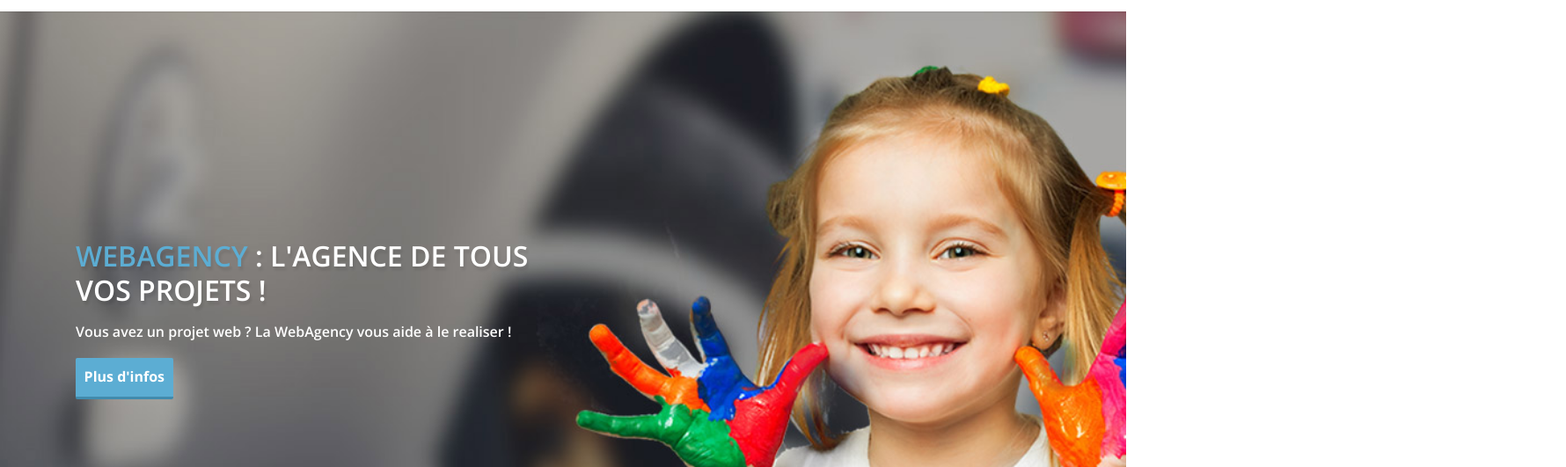
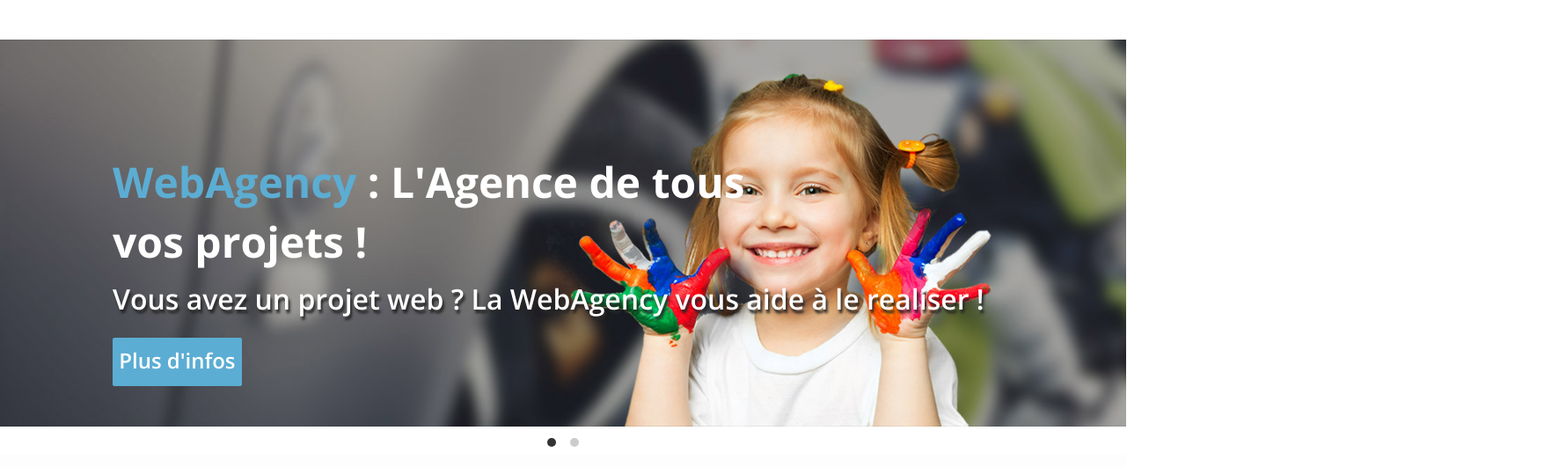
Before and after one commit to Lysdora/projetocr-1, a plain HTML site: page index.html in a window 1280 px wide. Shown: the part 115-646 px from the top of the page at 88% size, 1780 px wide, since content can reach past the window. Drawn offline with nearby package versions, Linux system fonts and the light colour scheme; some packages are replaced by stand-ins of ours; files whose address does not match are found by name.

Commit message:
upload slider and media queries

```diff
--- /dev/null
+++ b/css/flickity.css
@@ -0,0 +1,130 @@
+/*! Flickity v2.0.10
+http://flickity.metafizzy.co
+---------------------------------------------- */
+
+.flickity-enabled {
+  position: relative;
+}
+
+.flickity-enabled:focus { outline: none; }
+
+.flickity-viewport {
+  overflow: hidden;
+  position: relative;
+  height: 100%;
+}
+
+.flickity-slider {
+  position: absolute;
+  width: 100%;
+  height: 100%;
+}
+
+/* draggable */
+
+.flickity-enabled.is-draggable {
+  -webkit-tap-highlight-color: transparent;
+          tap-highlight-color: transparent;
+  -webkit-user-select: none;
+     -moz-user-select: none;
+      -ms-user-select: none;
+          user-select: none;
+}
+
+.flickity-enabled.is-draggable .flickity-viewport {
+  cursor: move;
+  cursor: -webkit-grab;
+  cursor: grab;
+}
+
+.flickity-enabled.is-draggable .flickity-viewport.is-pointer-down {
+  cursor: -webkit-grabbing;
+  cursor: grabbing;
+}
+
+/* ---- previous/next buttons ---- */
+
+.flickity-prev-next-button {
+  position: absolute;
+  top: 50%;
+  width: 44px;
+  height: 44px;
+  border: none;
+  border-radius: 50%;
+  background: white;
+  background: hsla(0, 0%, 100%, 0.75);
+  cursor: pointer;
+  /* vertically center */
+  -webkit-transform: translateY(-50%);
+          transform: translateY(-50%);
+}
+
+.flickity-prev-next-button:hover { background: white; }
+
+.flickity-prev-next-button:focus {
+  outline: none;
+  box-shadow: 0 0 0 5px #09F;
+}
+
+.flickity-prev-next-button:active {
+  opacity: 0.6;
+}
+
+.flickity-prev-next-button.previous { left: 10px; }
+.flickity-prev-next-button.next { right: 10px; }
+/* right to left */
+.flickity-rtl .flickity-prev-next-button.previous {
+  left: auto;
+  right: 10px;
+}
+.flickity-rtl .flickity-prev-next-button.next {
+  right: auto;
+  left: 10px;
+}
+
+.flickity-prev-next-button:disabled {
+  opacity: 0.3;
+  cursor: auto;
+}
+
+.flickity-prev-next-button svg {
+  position: absolute;
+  left: 20%;
+  top: 20%;
+  width: 60%;
+  height: 60%;
+}
+
+.flickity-prev-next-button .arrow {
+  fill: #333;
+}
+
+/* ---- page dots ---- */
+
+.flickity-page-dots {
+  position: absolute;
+  width: 100%;
+  bottom: -25px;
+  padding: 0;
+  margin: 0;
+  list-style: none;
+  text-align: center;
+  line-height: 1;
+}
+
+.flickity-rtl .flickity-page-dots { direction: rtl; }
+
+.flickity-page-dots .dot {
+  display: inline-block;
+  width: 10px;
+  height: 10px;
+  margin: 0 8px;
+  background: #333;
+  border-radius: 50%;
+  opacity: 0.25;
+  cursor: pointer;
+}
+
+.flickity-page-dots .dot.is-selected {
+  opacity: 1;
+}
--- a/index.html
+++ b/index.html
@@ -11,6 +11,8 @@
   <link rel="stylesheet" href="https://maxcdn.bootstrapcdn.com/font-awesome/4.7.0/css/font-awesome.min.css">
   <!--animate css -->
   <link rel="stylesheet" href="css/animate.css">
+  <!-- flickity css -->
+  <link rel="stylesheet" href="css/flickity.css">
   <!--css-->
   <link rel="stylesheet" href="css/main.css">
   <!--Google Fonts-->
@@ -43,19 +45,34 @@
 
   <!-- Start: Slider
   ======================================= -->
-  <div class="slider">
-    <div class="slider_container">
-      <div class="slider_text">
+
+
+
+  <div class="carousel mt-3">
+    <div class="carousel-cell">
+      <div class="static-banner static-banner1">
         <h1><span>WebAgency</span> : L'Agence de tous <br />vos projets !</h1>
         <p>Vous avez un projet web ? La WebAgency vous aide à le realiser !</p>
-        <a href="#" class="btn slider_btn" role="button">Plus d'infos</a>
+        <a class="btn-portfolio" href="#" role="button">Plus d'infos</a>
+      </div>
+      <img src="img/bg1.jpg" alt="">
+    </div>
+    <div class="carousel-cell">
+      <div class="static-banner static-banner1">
+        <h1><span>WebAgency</span> : L'Agence de tous <br />vos projets !</h1>
+        <p>Vous avez un projet web ? La WebAgency vous aide à le realiser !</p>
+        <a class="btn-portfolio" href="#" role="button">Plus d'infos</a>
+      </div>
+      <img src="img/bg2.jpg" alt="">
     </div>
   </div>
-  </div>
+
+
 
   <!-- Start: Main Content
   ======================================= -->
   <main>
+
 
 
     <!-- Start: Section Services
@@ -232,7 +249,7 @@
                   </select>
 
                   <label for="Message"></label>
-                  <textarea name="message" id="message" placeholder="Votre message" ></textarea>
+                  <textarea name="message" id="message" placeholder="Votre message"></textarea>
 
                 </fieldset>
                 <button type="submit">Envoyer</button>
@@ -246,7 +263,7 @@
             <div class="contact_info">
               <h3>WebAgency SAS</h3>
               <p><i class="ion-location"></i> 25 Rue d'Hauteville 75010 Paris</p>
-            <p><i class="ion-iphone"></i>  01 02 03 04 05</p>
+              <p><i class="ion-iphone"></i> 01 02 03 04 05</p>
               <figure>
                 <img src="img/bureau.jpg" alt="" class="work">
               </figure>
@@ -268,7 +285,7 @@
 
     </section>
 
-
+  </main>
 
 
 
@@ -305,6 +322,7 @@
   <script src="js/main.js"></script>
   <!--Google Map JS API-->
   <script async defer src="https://maps.googleapis.com/maps/api/js?key=AIzaSyB90uD4OAUYptlG_Y21NEPQv72vU_Fj00A&callback=initMap"></script>
+  <script src="js/flickity.min.js"></script>
 </body>
 
 </html>
--- a/js/main.js
+++ b/js/main.js
@@ -20,4 +20,12 @@
 });
 
 
-$('#yourElement').addClass('animated bounceOutLeft');
+ $(document).ready(function(){
+	 $('.carousel').flickity({
+	   // options
+	   cellAlign: 'left',
+		prevNextButtons: false,
+	   contain: true
+	 });
+
+});
--- a/sass/partials/_base.scss
+++ b/sass/partials/_base.scss
@@ -31,7 +31,7 @@
 
 section {
   margin-top: 2em;
-padding: 4em;
+padding: 1em;
   // padding: 3em;
   // border-top: 1px solid $color-border-top;
   text-align: center;
--- a/sass/partials/_contact.scss
+++ b/sass/partials/_contact.scss
@@ -35,6 +35,7 @@
   color: #8a97a0;
   box-shadow: 0 1px 0 rgba(0,0,0,0.03) inset;
   margin-bottom: 30px;
+  border-radius: 3px;
 }
 input::placeholder,
 textarea::placeholder {
@@ -50,7 +51,8 @@
 }
 
 button {
-  padding: 19px 39px 18px 39px;
+  // padding: 19px 39px 18px 39px;
+  padding: 0.7em;
   color: #FFF;
   background-color: $blue;
   font-size: 18px;
@@ -59,13 +61,22 @@
   border-radius: 5px;
   width: 100%;
   border: 1px solid rgba(92, 173, 211, 0.61);
-  border-width: 1px 1px 3px;
-  box-shadow: 0 -1px 0 rgba(255,255,255,0.1) inset;
+  // border-width: 1px 1px 3px;
+  // box-shadow: 0 -1px 0 rgba(255,255,255,0.1) inset;
   margin-bottom: 10px;
+  outline: none;
+    transition: all 0.7s;
+
+  &:hover {
+    background-color: #68e6e5;
+    color: #fff;
+   border: none;
+
+  }
 }
 
 fieldset {
-  margin-bottom: 30px;
+  // margin-bottom: 30px;
   border: none;
 }
 
--- a/sass/partials/slider.scss
+++ b/sass/partials/slider.scss
@@ -2,53 +2,148 @@
 --Slider
 -----------------------------------------------  */
 
-.slider {
-  background: url("../img/bg1.jpg") no-repeat;
-  background-size: cover;
-  background-position: center;
-  height: 700px;
-  display: flex;
-  margin-top: 1em;
-
-  .slider_container {
-    display: flex;
-    width: 1140px;
-    margin: auto;
-    padding: 1em;
+.carousel {
+  background: #fafafa;
+  position: relative;
 }
 
-  .slider_text {
+.carousel-cell {
+  width: 100%;
+  height: auto;
+  background: $blue;
+  border-radius: 5px;
+  counter-increment: gallery-cell;
   display: flex;
   flex-direction: column;
-    align-self: center;
+
+  img {
+    width: 100%;
+  }
+
+
+  .static-banner {
+    position: absolute;
+    // background: hsla(0, 0%, 0%, 0.3);
+     z-index: 1;
+    // padding: 2px 20px;
+    // font-size: 26px;
+    color: white;
+    pointer-events: none;
+    display: flex;
+    flex-direction: column;
+    font-size: 1em;
+  }
   h1 {
-      color: #fff;
-      text-shadow: 2px 4px 3px rgba(0,0,0,0.09);
-      text-transform: uppercase;
-      line-height: 1.2;
-      font-weight: 600;
+    font-size: 4em;
+    line-height: 1.2em;
+    margin-top: -1.8em;
+    background-color:rgba(0, 0, 0, 0.19);
     span {
       color: $blue;
     }
   }
   p {
+    font-weight: 600;
+    font-size: 0.7em;
+    line-height: 1.1em;
+    text-shadow: 2px 4px 3px rgba(0,0,0,0.3);
+    background-color:rgba(0, 0, 0, 0.19);
+  }
+a {
+  background-color: $blue;
   color: #fff;
-      margin-top: 1em;
   font-weight: 600;
+  // padding: 0.8em;
+  align-self: flex-start;
+  padding: 0.2em;
+  margin-top:0.5em;
+  transition: 0.5s all ease-in-out;
+  border-radius: 2px;
+  border-bottom: 2px solid $blue;
+  font-size: 0.5em;
+
+
 }
-    .btn {
-      color: #fff;
-      background-color: $blue;
-      font-weight: bold;
-      border-radius: 2px;
-    }
-    .slider_btn {
+
+  .static-banner1 {
     display: flex;
-      margin-right: auto;
-      padding: 0.6em;
-      margin-top: 1em;
-      border-bottom:3px solid rgba(36, 101, 132, 0.48);
+    flex-direction: column;
+    align-self: flex-start;
+    margin-top: 10%;
+    margin-left:  10%;
   }
 }
 
+/* Mobile style  @iphone 5 and max little tablet */
+
+@media (min-width: 320px) {
+  .carousel-cell h1 {
+    font-size: 1em;
+    line-height: 1.2em;
+
   }
+  .carousel-cell p {
+    line-height: 1.3em;
+    font-size: 0.8em;
+    text-shadow: 2px 4px 3px #262626;
+  }
+  .carousel-cell a {
+    padding: 0.2em;
+    font-size: 0.7em;
+  }
+}
+
+@media (min-width: 576px) {
+  .carousel-cell h1 {
+    font-size: 1.7em;
+    line-height: 1.4em;
+    background-color: transparent;
+  }
+  .carousel-cell p {
+    font-size: 1.4em;
+    line-height: 1.2em;
+    background-color: transparent;
+  }
+  .carousel-cell a {
+    font-size: 1em;
+    padding: 0.3em;
+  }
+}
+
+/* Tablet style */
+
+@media (min-width: 768px) {
+  .carousel-cell h1 {
+    font-size: 2em;
+    margin-top: -1.1em;
+
+  }
+  .carousel-cell p {
+    line-height: 2em;
+    font-size: 1.2em;
+
+  }
+  .carousel-cell a {
+    font-size: 1.1em;
+    padding: 0.3em;
+  }
+}
+
+/* laptop style */
+@media (min-width: 1200px) {
+  .carousel-cell h1 {
+    font-size: 3em;
+    margin-top: 0;
+    background-color: transparent;
+  }
+  .carousel-cell p {
+    line-height: 2em;
+    font-size: 2em;
+    background-color: transparent;
+
+  }
+  .carousel-cell a {
+    font-size: 1.5em;
+    padding: 0.3em;
+  }
+}
```
Also changed, not shown: css/main.css, js/flickity.min.js (added), 2 other files. Lines whose indentation alone changed are shown as unchanged.
